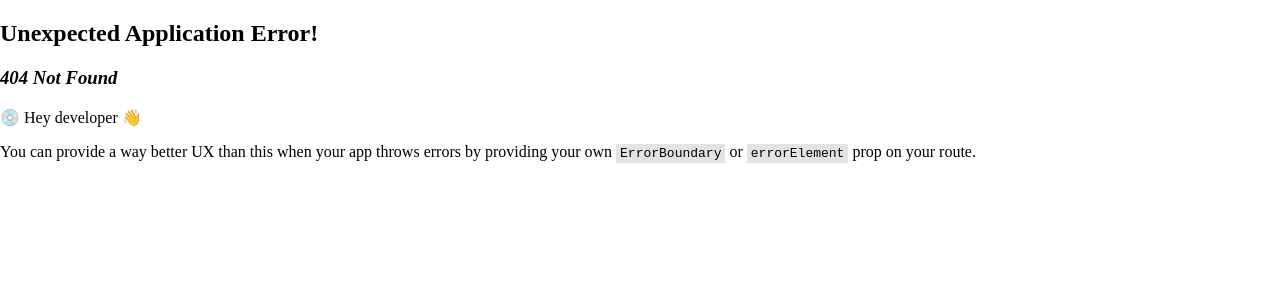
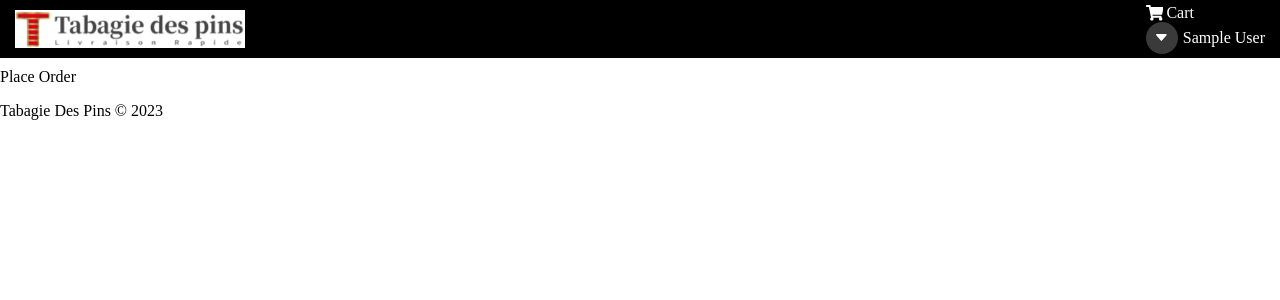
Before and after one commit to brian-pan/taba-retail, a React (Vite) app in the folder frontend/: page /placeorder in a window 1280 px wide. Before the commit this address had no page. Shown: the top 300 px of the page. Built offline with nearby package versions, Linux system fonts and the light colour scheme; sample sign-in values are in the browser's storage.

Commit message:
add PlaceOrder screen

```diff
--- a/frontend/src/main.tsx
+++ b/frontend/src/main.tsx
@@ -19,6 +19,7 @@ import ProductScreen from "./screens/ProductScreen.tsx";
 import CartScreen from "./screens/CartScreen.tsx";
 import CheckoutScreen from "./screens/CheckoutScreen.tsx";
 import PaymentScreen from "./screens/PaymentScreen.tsx";
+import PlaceOrderScreen from "./screens/PlaceOrderScreen.tsx";
 import "./assets/styles/index.scss";
 // import "bootstrap/dist/css/bootstrap.min.css";
 // import "./assets/styles/bootstrap.custom.css";
@@ -36,6 +37,7 @@ const router = createBrowserRouter(
         <Route path="/profile" element={<ProfileScreen />} />
         <Route path="/checkout" element={<CheckoutScreen />} />
         <Route path="/payment" element={<PaymentScreen />} />
+        <Route path="/placeorder" element={<PlaceOrderScreen />} />
       </Route>
     </Route>
   )
--- /dev/null
+++ b/frontend/src/screens/PlaceOrderScreen.tsx
@@ -0,0 +1,11 @@
+import * as React from "react";
+
+interface PlaceOrderScreenProps {}
+
+const PlaceOrderScreen: React.FunctionComponent<PlaceOrderScreenProps> = (
+  props
+) => {
+  return <div>Place Order</div>;
+};
+
+export default PlaceOrderScreen;
```
